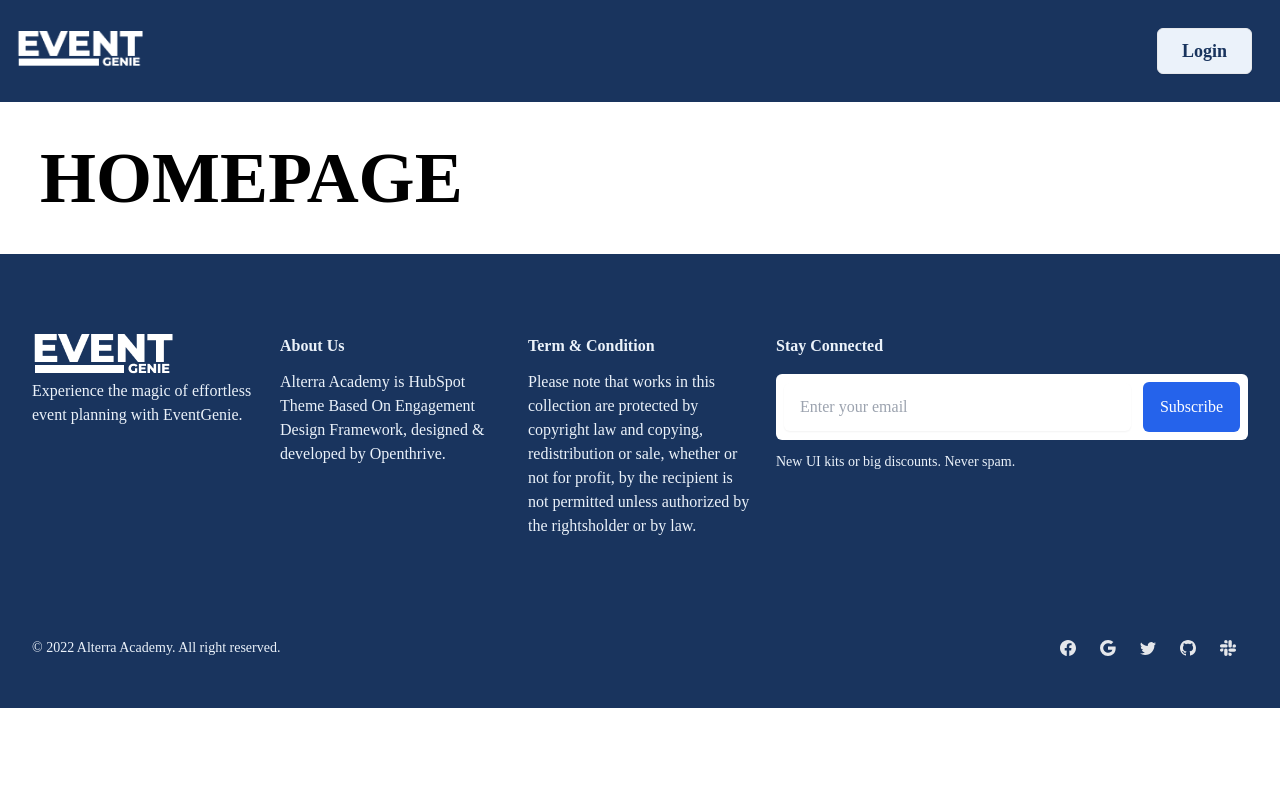
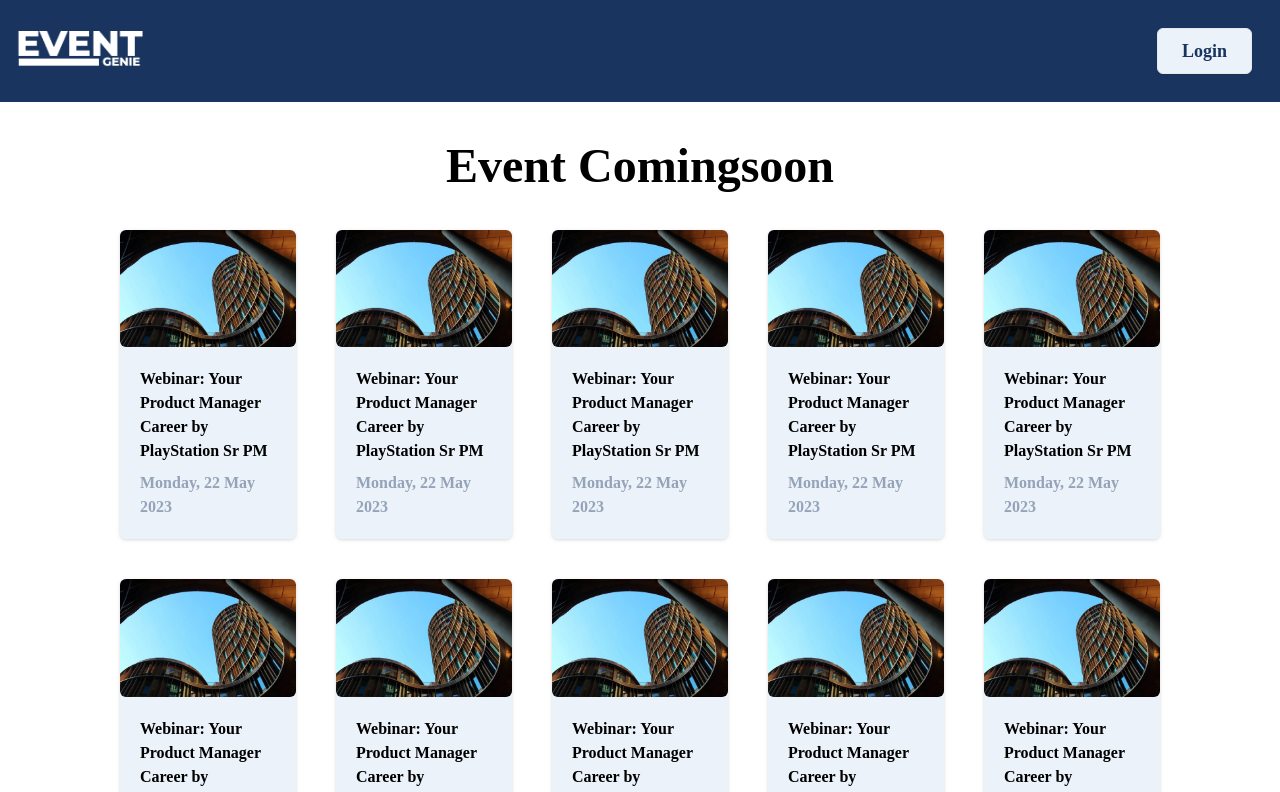
Before and after one commit to ALTA-GROUP-4/Event-Genie-FE, a React (Vite) app: page / in a window 1280 px wide. Shown: the top 792 px of the page. Built offline with nearby package versions, Linux system fonts and the light colour scheme.

Commit message:
feat home

```diff
--- a/src/pages/index.tsx
+++ b/src/pages/index.tsx
@@ -1,10 +1,75 @@
 import { FC } from "react";
 import { Layout } from "../components/Layout";
+import { CardLanding } from "../components/Card";
 const Home: FC = () => {
   return (
     <Layout>
-      <div className="py-10 grid grid-cols-2 sm:grid-cols-3 md:grid-cols-3 lg:grid-cols-4 xl:grid-cols-6 gap-4 sm:gap-6 md:gap-8 xl:gap-10 p-4 sm:p-6 md:-8 xl:p-10">
-        <p className="font-bold text-7xl">HOMEPAGE</p>
+      <div className="px-6 py-6 md-to-lg:pb-10 md:pb-16 md:pt-8 md:px-10 lg:pb-20 lg:pt-10 lg:px-20 gap-1 ">
+        <h1 className="items-center font-bold text-2xl  md:texl-3xl lg:text-5xl  capitalize flex flex-col ">
+          Event Comingsoon
+        </h1>
+        <div className="py-10 grid grid-cols-1 sm:grid-cols-3 md:grid-cols-3 lg:grid-cols-5 gap-4 sm:gap-6 md:gap-8 xl:gap-10 p-4 sm:p-6 md:-8 xl:p-10">
+          <CardLanding
+            event_image="./bg.jpg"
+            MyLink={`/detail-event`}
+            event_name="Webinar: Your Product Manager Career by PlayStation Sr PM"
+            event_date="Monday, 22 May 2023"
+          />
+          <CardLanding
+            event_image="./bg.jpg"
+            MyLink={`/detail-event`}
+            event_name="Webinar: Your Product Manager Career by PlayStation Sr PM"
+            event_date="Monday, 22 May 2023"
+          />
+          <CardLanding
+            event_image="./bg.jpg"
+            MyLink={`/detail-event`}
+            event_name="Webinar: Your Product Manager Career by PlayStation Sr PM"
+            event_date="Monday, 22 May 2023"
+          />
+          <CardLanding
+            event_image="./bg.jpg"
+            MyLink={`/detail-event`}
+            event_name="Webinar: Your Product Manager Career by PlayStation Sr PM"
+            event_date="Monday, 22 May 2023"
+          />
+          <CardLanding
+            event_image="./bg.jpg"
+            MyLink={`/detail-event`}
+            event_name="Webinar: Your Product Manager Career by PlayStation Sr PM"
+            event_date="Monday, 22 May 2023"
+          />
+          <CardLanding
+            event_image="./bg.jpg"
+            MyLink={`/detail-event`}
+            event_name="Webinar: Your Product Manager Career by PlayStation Sr PM"
+            event_date="Monday, 22 May 2023"
+          />
+          <CardLanding
+            event_image="./bg.jpg"
+            MyLink={`/detail-event`}
+            event_name="Webinar: Your Product Manager Career by PlayStation Sr PM"
+            event_date="Monday, 22 May 2023"
+          />
+          <CardLanding
+            event_image="./bg.jpg"
+            MyLink={`/detail-event`}
+            event_name="Webinar: Your Product Manager Career by PlayStation Sr PM"
+            event_date="Monday, 22 May 2023"
+          />
+          <CardLanding
+            event_image="./bg.jpg"
+            MyLink={`/detail-event`}
+            event_name="Webinar: Your Product Manager Career by PlayStation Sr PM"
+            event_date="Monday, 22 May 2023"
+          />
+          <CardLanding
+            event_image="./bg.jpg"
+            MyLink={`/detail-event`}
+            event_name="Webinar: Your Product Manager Career by PlayStation Sr PM"
+            event_date="Monday, 22 May 2023"
+          />
+        </div>
       </div>
     </Layout>
   );
```
